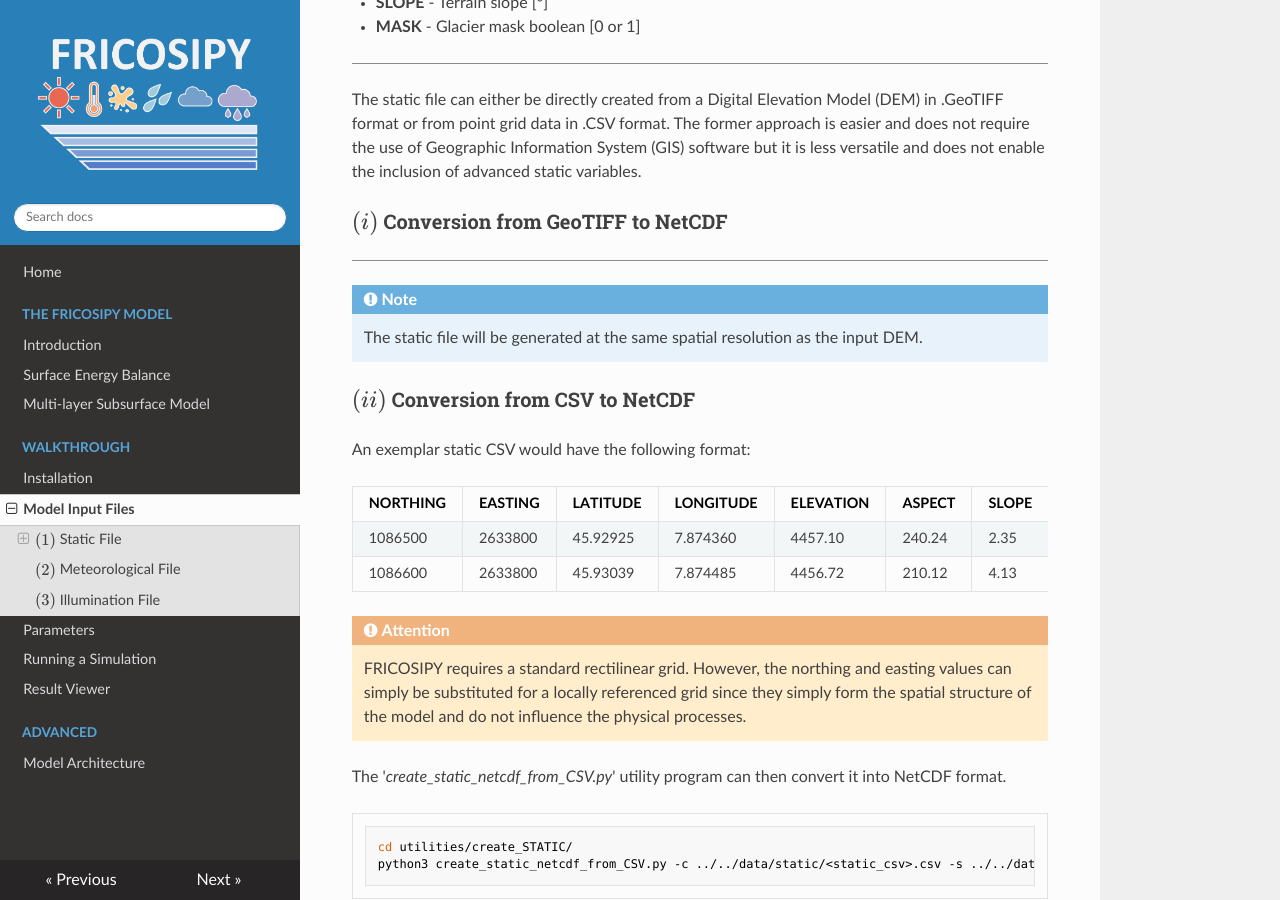
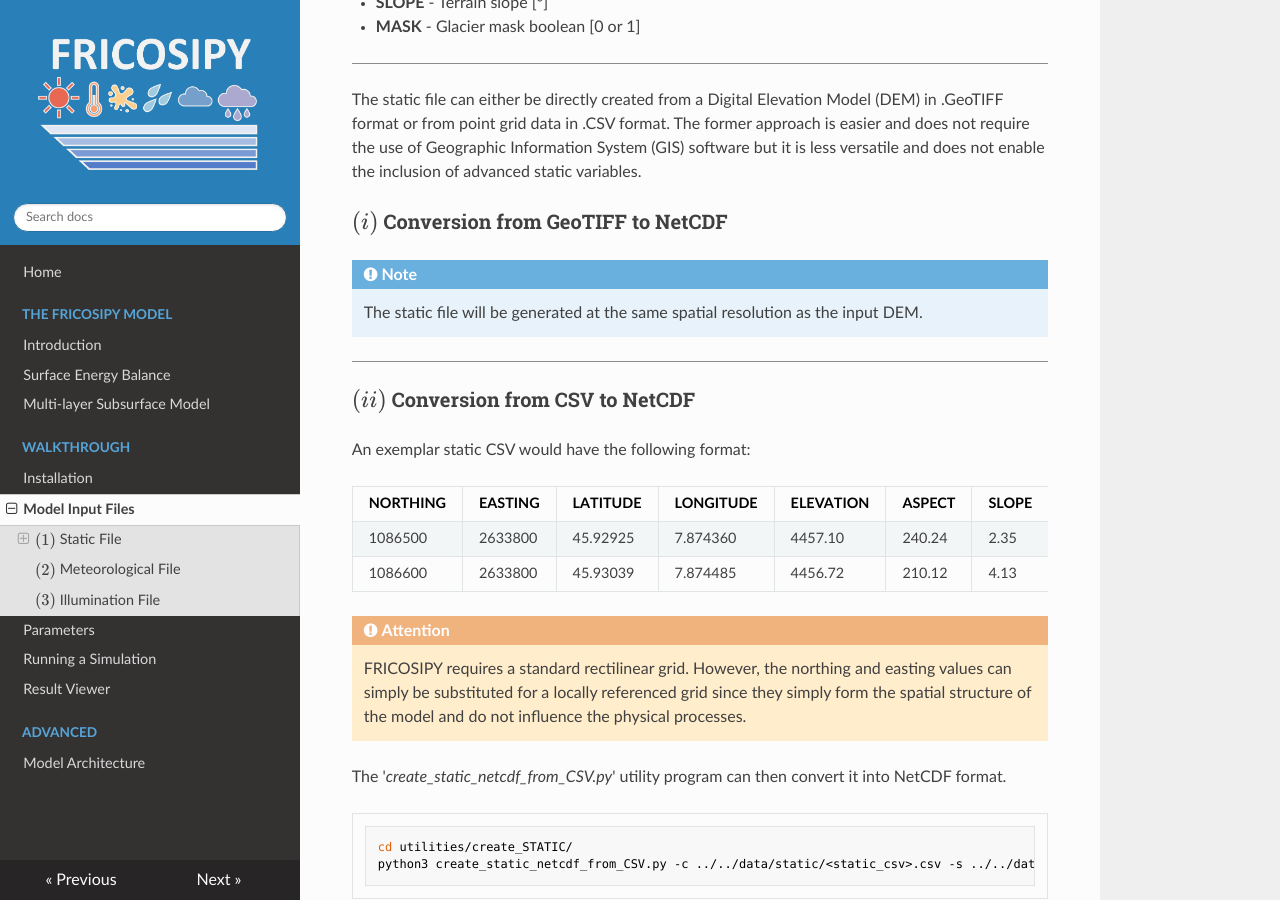
Before and after one commit to MarcusGastaldello/FRICOSIPY, an MkDocs documentation site: the page built from docs/model_input_files.md, in a window 1280 px wide and 900 px high, scrolled down 785 px. Built offline with MkDocs 1.6.1, drawn with Linux system fonts in a browser that asks for light colours; nearby versions of some CDN libraries.

Commit message:
Update model_input_files.md

```diff
--- a/docs/model_input_files.md
+++ b/docs/model_input_files.md
@@ -36,10 +36,11 @@ The static file can either be directly created from a Digital Elevation Model (D
 
 
 
-<hr style="height:1px; background-color:#8b8b8b; border:none;" />
 
 !!! note
     The static file will be generated at the same spatial resolution as the input DEM.
+
+<hr style="height:1px; background-color:#8b8b8b; border:none;" />
 
 ### $(ii)$ Conversion from CSV to NetCDF
 
```
